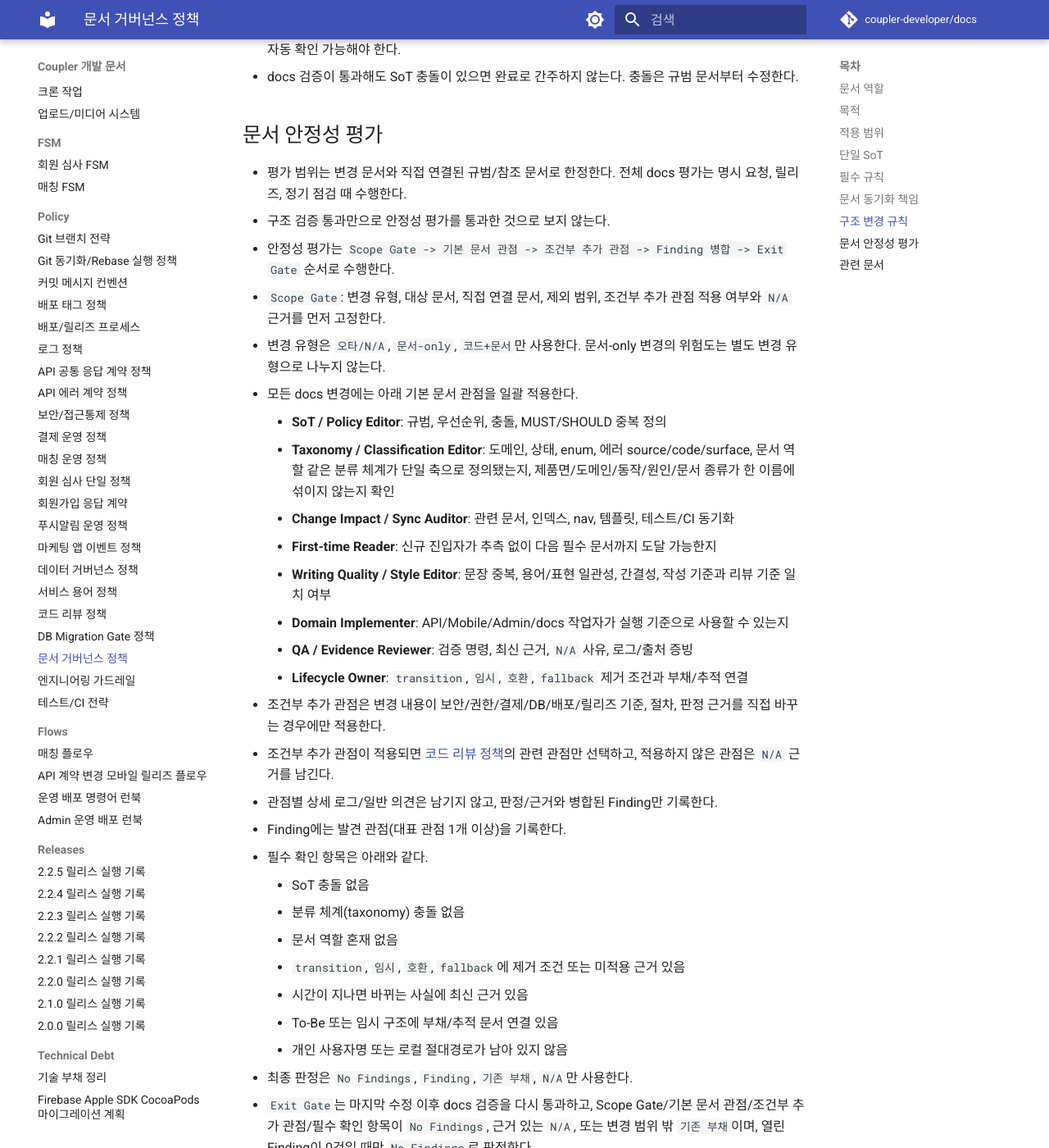
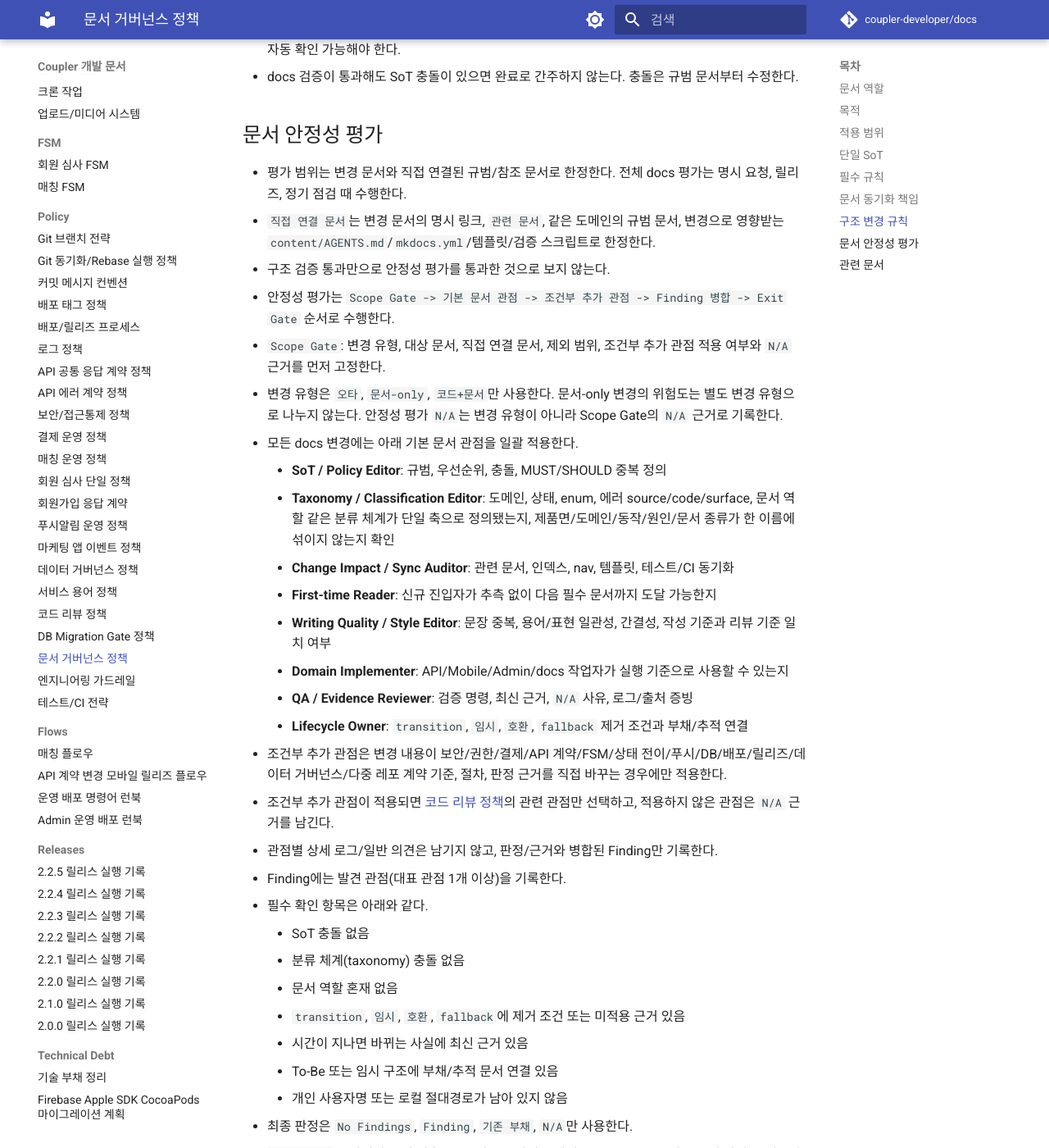
Before and after one commit to coupler-developer/docs, an MkDocs documentation site: the page built from content/policy/document-governance-policy.md, in a window 1280 px wide and 1400 px high, scrolled down 2602 px. Shown: the whole window at 82% size. Built offline with MkDocs 1.6.1 and Material for MkDocs 9.7.7, drawn with Linux system fonts in a browser that asks for light colours; comment, search, counter and statistics services are not loaded.

Commit message:
docs: 문서 안정성 평가 범위 기준 정리
Changes:
- 직접 연결 문서 범위와 변경 유형 기록 기준을 명확화
- 조건부 추가 관점과 안정성 평가 템플릿 필수 항목을 보강

Tests:
- yarn validate:docs 통과

```diff
--- a/content/policy/document-governance-policy.md
+++ b/content/policy/document-governance-policy.md
@@ -71,10 +71,11 @@
 ## 문서 안정성 평가
 
 - 평가 범위는 변경 문서와 직접 연결된 규범/참조 문서로 한정한다. 전체 docs 평가는 명시 요청, 릴리즈, 정기 점검 때 수행한다.
+- `직접 연결 문서`는 변경 문서의 명시 링크, `관련 문서`, 같은 도메인의 규범 문서, 변경으로 영향받는 `content/AGENTS.md`/`mkdocs.yml`/템플릿/검증 스크립트로 한정한다.
 - 구조 검증 통과만으로 안정성 평가를 통과한 것으로 보지 않는다.
 - 안정성 평가는 `Scope Gate -> 기본 문서 관점 -> 조건부 추가 관점 -> Finding 병합 -> Exit Gate` 순서로 수행한다.
 - `Scope Gate`: 변경 유형, 대상 문서, 직접 연결 문서, 제외 범위, 조건부 추가 관점 적용 여부와 `N/A` 근거를 먼저 고정한다.
-- 변경 유형은 `오타/N/A`, `문서-only`, `코드+문서`만 사용한다. 문서-only 변경의 위험도는 별도 변경 유형으로 나누지 않는다.
+- 변경 유형은 `오타`, `문서-only`, `코드+문서`만 사용한다. 문서-only 변경의 위험도는 별도 변경 유형으로 나누지 않는다. 안정성 평가 `N/A`는 변경 유형이 아니라 Scope Gate의 `N/A` 근거로 기록한다.
 - 모든 docs 변경에는 아래 기본 문서 관점을 일괄 적용한다.
     - **SoT / Policy Editor**: 규범, 우선순위, 충돌, MUST/SHOULD 중복 정의
     - **Taxonomy / Classification Editor**: 도메인, 상태, enum, 에러 source/code/surface, 문서 역할 같은 분류 체계가 단일 축으로 정의됐는지, 제품면/도메인/동작/원인/문서 종류가 한 이름에 섞이지 않는지 확인
@@ -84,7 +85,7 @@
     - **Domain Implementer**: API/Mobile/Admin/docs 작업자가 실행 기준으로 사용할 수 있는지
     - **QA / Evidence Reviewer**: 검증 명령, 최신 근거, `N/A` 사유, 로그/출처 증빙
     - **Lifecycle Owner**: `transition`, `임시`, `호환`, `fallback` 제거 조건과 부채/추적 연결
-- 조건부 추가 관점은 변경 내용이 보안/권한/결제/DB/배포/릴리즈 기준, 절차, 판정 근거를 직접 바꾸는 경우에만 적용한다.
+- 조건부 추가 관점은 변경 내용이 보안/권한/결제/API 계약/FSM/상태 전이/푸시/DB/배포/릴리즈/데이터 거버넌스/다중 레포 계약 기준, 절차, 판정 근거를 직접 바꾸는 경우에만 적용한다.
 - 조건부 추가 관점이 적용되면 [코드 리뷰 정책](code-review-policy.md)의 관련 관점만 선택하고, 적용하지 않은 관점은 `N/A` 근거를 남긴다.
 - 관점별 상세 로그/일반 의견은 남기지 않고, 판정/근거와 병합된 Finding만 기록한다.
 - Finding에는 발견 관점(대표 관점 1개 이상)을 기록한다.
```
Also changed, not shown: content/templates/docs-stability-review-template.md (+6 -3 lines).
